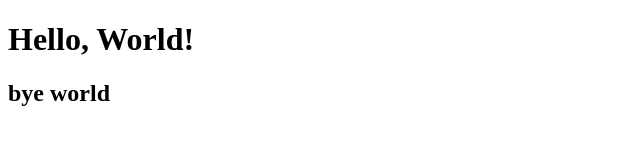
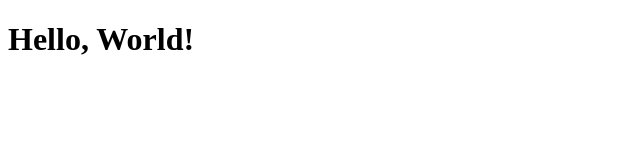
Before and after one commit to pavlo-chernykh/HW1, a plain HTML site: page index.html in a window 1280 px wide. Shown: the whole page, without its empty margins (0-640 px from the left). Drawn offline with Linux system fonts and the light colour scheme.

Commit message:
delete h2

```diff
--- a/index.html
+++ b/index.html
@@ -10,8 +10,5 @@
   <h1>
     Hello, World!
   </h1>
-  <h2>
-    bye world
-  </h2>
 </body>
 </html>
```
